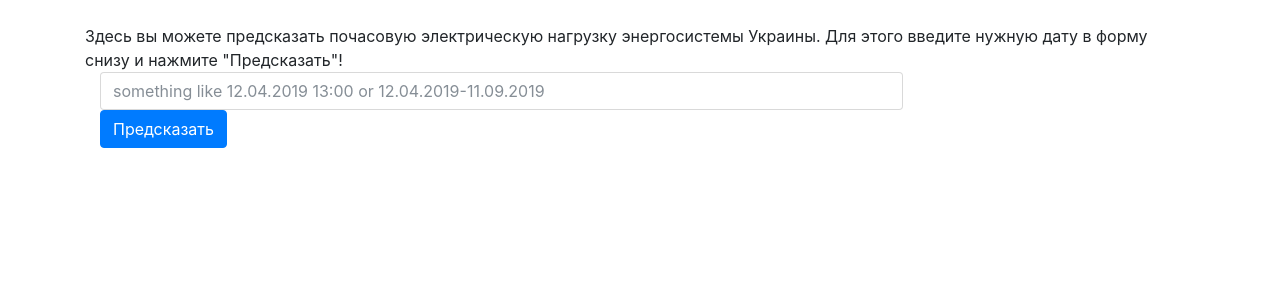
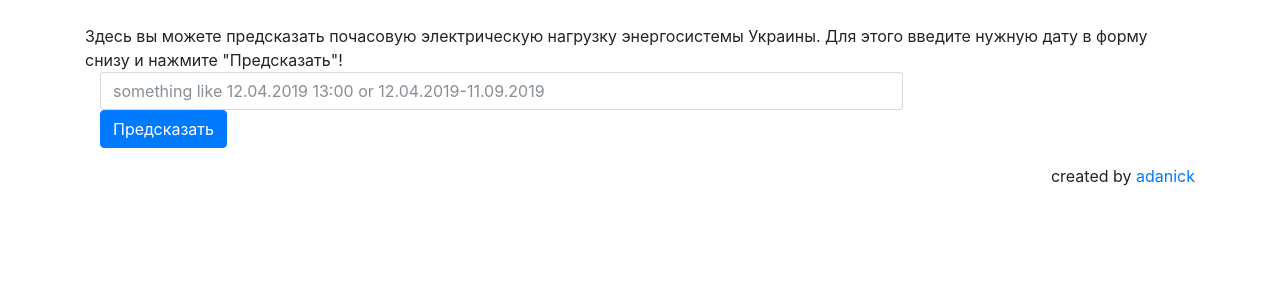
Before and after one commit to dreamfavel/power_prediction_tool, a Django app: page / in a window 1280 px wide. Shown: the part 56-356 px from the top of the page. Run offline with Django 3.2, Linux system fonts and the light colour scheme; some libraries are stand-ins or nearby versions.

Commit message:
Heroku upload

```diff
--- a/templates/home.html
+++ b/templates/home.html
@@ -85,6 +85,7 @@
           </div>
         {% endif %}
 			</div>
+      <p align="right">created by <a href="https://github.com/adaniky">adanick</a></p>
     </div>
     <script src="https://code.jquery.com/jquery-3.2.1.slim.min.js"
     integrity="sha384-KJ3o2DKtIkvYIK3UENzmM7KCkRr/rE9/Qpg6aAZGJwFDMVNA/GpGFF93hXpG5KkN" crossorigin="anonymous">
```
Also changed, not shown: static/figure.png.
